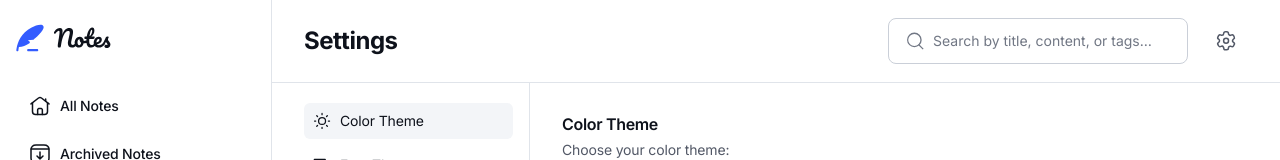
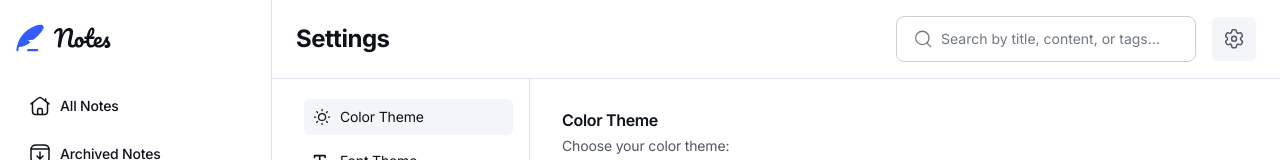
Before and after one commit to vicaleksa/note-taking-web-app, a React app: page /settings/theme in a window 1280 px wide. In both pictures the pointer is over the link 1226 px from the left and 41 px from the top of the page. Shown: the top 160 px of the page. Built offline with nearby package versions, Linux system fonts and the light colour scheme.

Commit message:
add hover state for settings button and fix header spacing

```diff
--- a/src/components/PageHeader/style.module.css
+++ b/src/components/PageHeader/style.module.css
@@ -10,7 +10,7 @@
 
 @media (width >= 64rem) {
     .header {
-        padding: var(--spacing-225) var(--spacing-400);
+        padding: var(--spacing-200) var(--spacing-300);
         border-bottom: 1px solid var(--color-border);
     }
 
@@ -32,4 +32,10 @@
         padding: var(--spacing-125);
         color: var(--color-icon-secondary);
     }
+
+    .settings:hover {
+        background-color: var(--color-bg-secondary);
+        border-radius: var(--radius-6);
+        cursor: pointer;
+    }
 }
```
